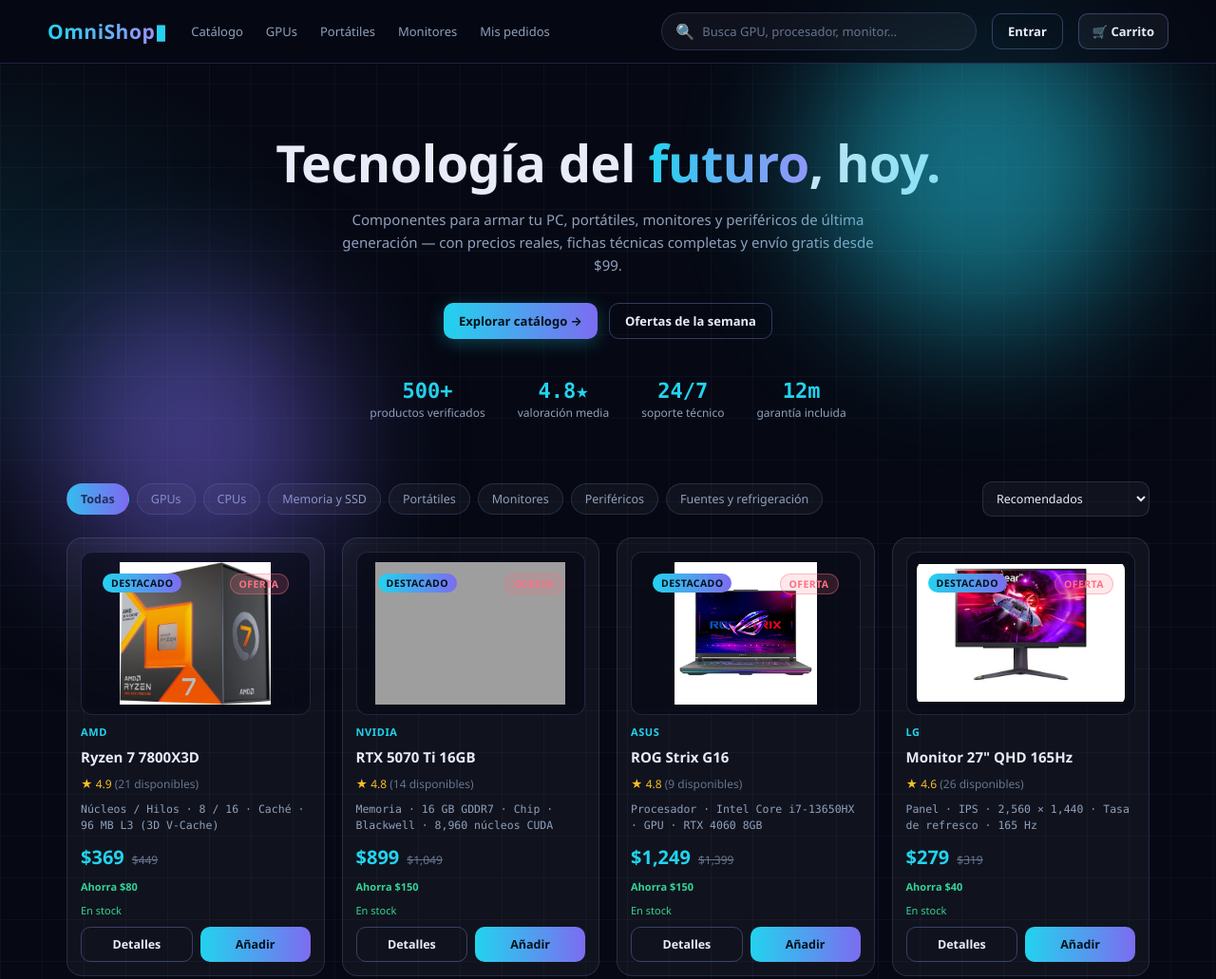
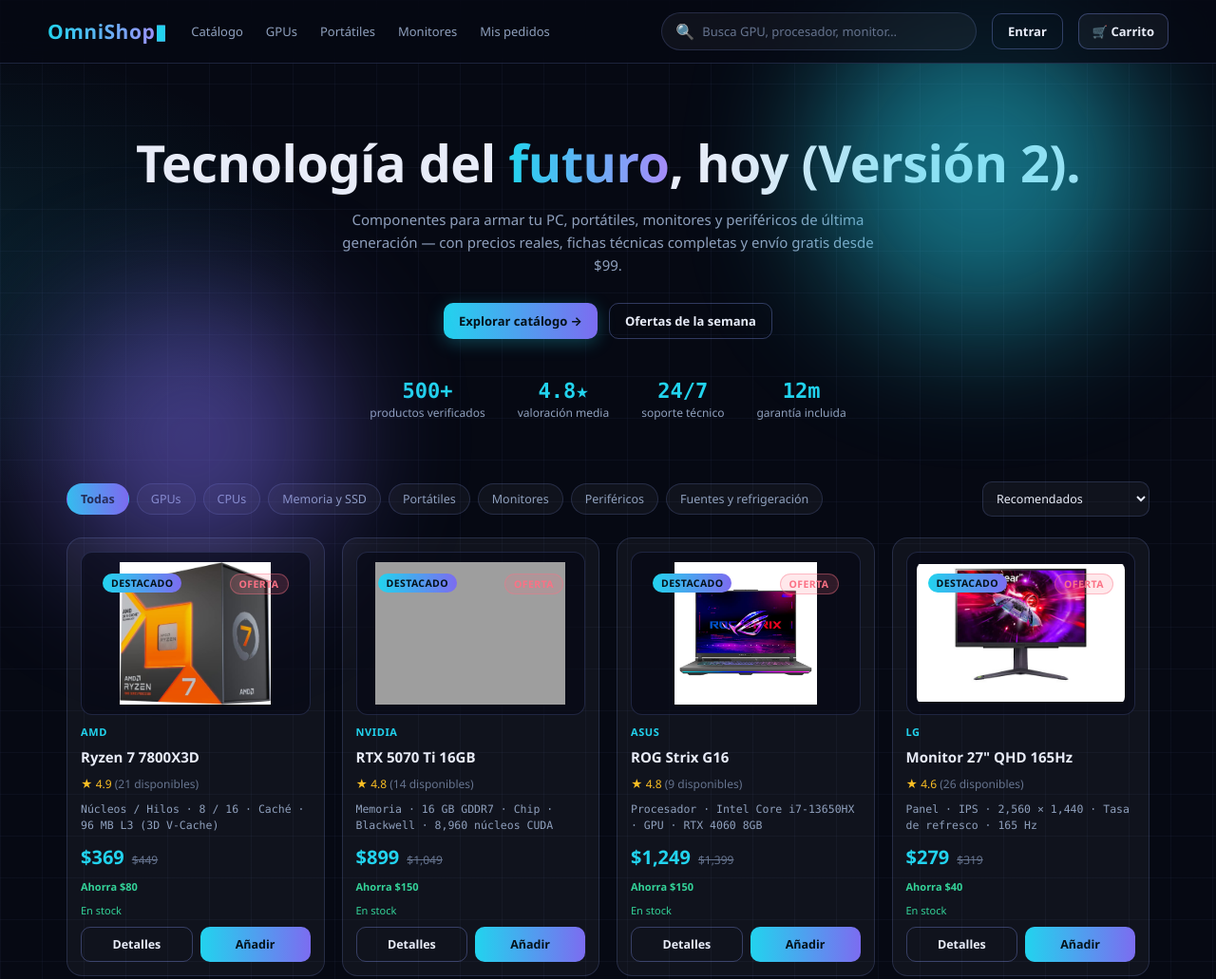
Before and after one commit to Ellsanty/OmniShop2, a plain HTML site: page index.html in a window 1280 px wide. Shown: the top 1031 px of the page at 95% size. Drawn offline with Linux system fonts and the light colour scheme; grey boxes are pictures that could not be loaded.

Commit message:
Cambio de titulo

```diff
--- a/index.html
+++ b/index.html
@@ -31,7 +31,7 @@
 <section class="hero">
   <div class="orb o1"></div><div class="orb o2"></div>
   <div class="wrap">
-    <h1>Tecnología del <span>futuro</span>, hoy.</h1>
+    <h1>Tecnología del <span>futuro</span>, hoy (Versión 2).</h1>
     <p>Componentes para armar tu PC, portátiles, monitores y periféricos de última generación — con precios reales, fichas técnicas completas y envío gratis desde $99.</p>
     <div class="cta">
       <button class="btn btn-grad" id="go-catalogo">Explorar catálogo →</button>
```
